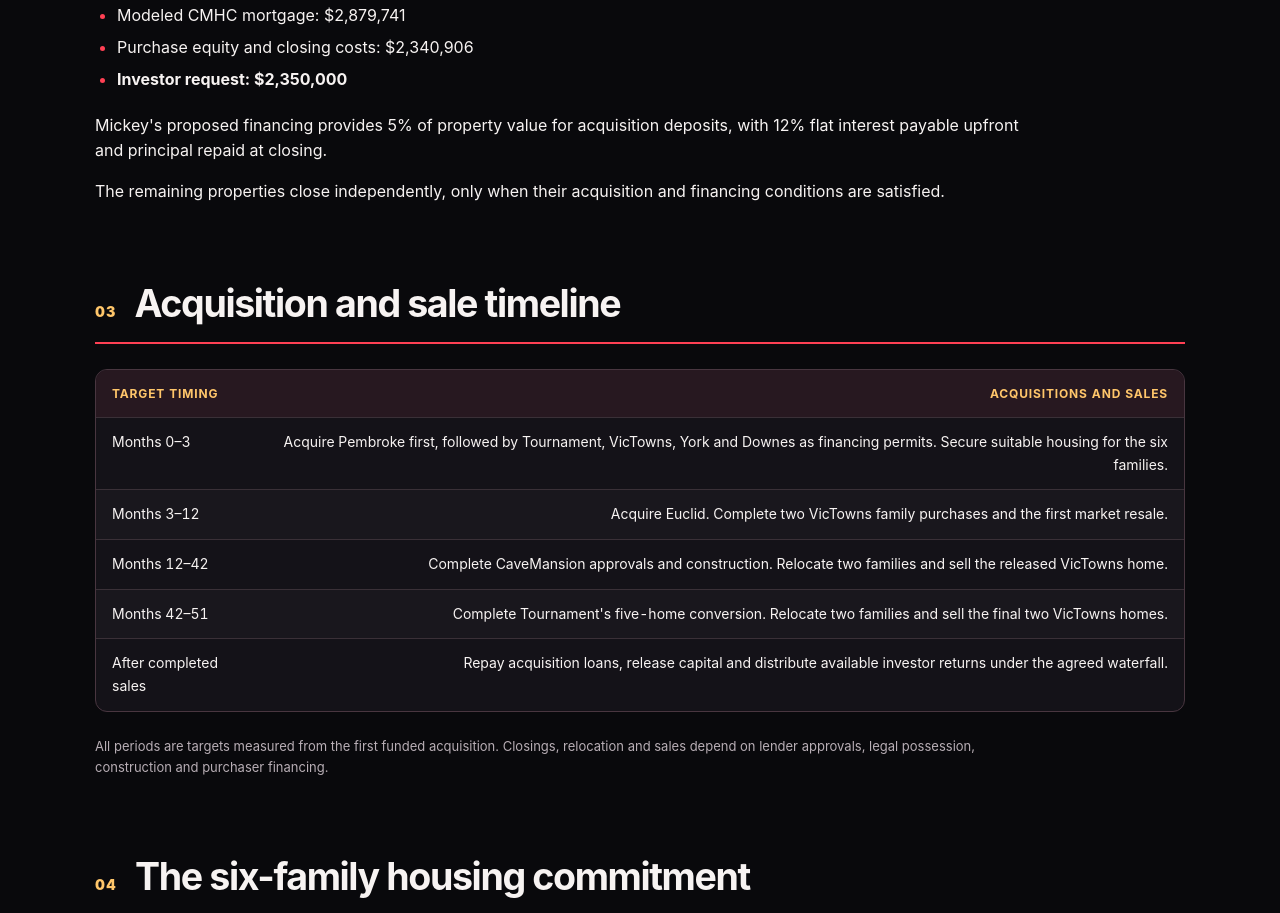
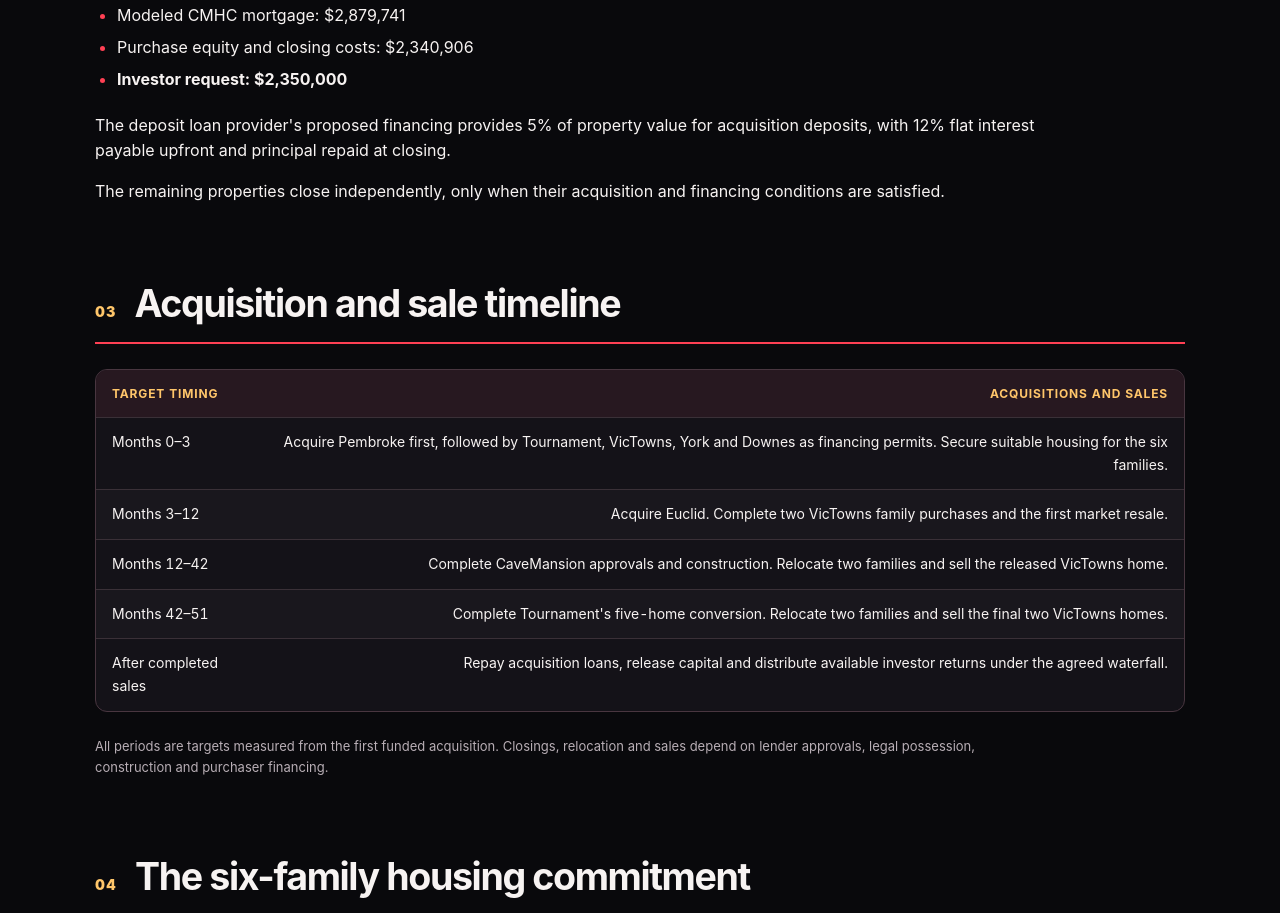
Before and after one commit to familystreetdevelopers-alt/Carnival-careers-site, a website: page capital-execution.html in a window 1280 px wide. Shown: the part 1833-2746 px from the top of the page. Drawn offline with Linux system fonts and the light colour scheme.

Commit message:
Use deposit loan provider terminology on Capital page

```diff
--- a/capital-execution.html
+++ b/capital-execution.html
@@ -23,7 +23,7 @@
 <p>Our target is a combination of CMHC-insured mortgages, private asset-backed acquisition loans, construction financing and minimal investor equity.</p>
 <p><strong>Pembroke comes first.</strong></p>
 <ul><li>Purchase: $4,900,000</li><li>Modeled CMHC mortgage: $2,879,741</li><li>Purchase equity and closing costs: $2,340,906</li><li><strong>Investor request: $2,350,000</strong></li></ul>
-<p>Mickey's proposed financing provides 5% of property value for acquisition deposits, with 12% flat interest payable upfront and principal repaid at closing.</p>
+<p>The deposit loan provider's proposed financing provides 5% of property value for acquisition deposits, with 12% flat interest payable upfront and principal repaid at closing.</p>
 <p>The remaining properties close independently, only when their acquisition and financing conditions are satisfied.</p></section><section class="section shell" id="timeline"><h2><span class="section-index">03</span>Acquisition and sale timeline</h2>
 <div class="table-wrap" role="region" aria-label="Target timing, Acquisitions and sales" tabindex="0"><table><thead><tr><th>Target timing</th><th class="num">Acquisitions and sales</th></tr></thead><tbody><tr><td>Months 0–3</td><td class="num">Acquire Pembroke first, followed by Tournament, VicTowns, York and Downes as financing permits. Secure suitable housing for the six families.</td></tr><tr><td>Months 3–12</td><td class="num">Acquire Euclid. Complete two VicTowns family purchases and the first market resale.</td></tr><tr><td>Months 12–42</td><td class="num">Complete CaveMansion approvals and construction. Relocate two families and sell the released VicTowns home.</td></tr><tr><td>Months 42–51</td><td class="num">Complete Tournament's five-home conversion. Relocate two families and sell the final two VicTowns homes.</td></tr><tr><td>After completed sales</td><td class="num">Repay acquisition loans, release capital and distribute available investor returns under the agreed waterfall.</td></tr></tbody></table></div>
 <p class="muted">All periods are targets measured from the first funded acquisition. Closings, relocation and sales depend on lender approvals, legal possession, construction and purchaser financing.</p></section><section class="section shell" id="families"><h2><span class="section-index">04</span>The six-family housing commitment</h2>
```
